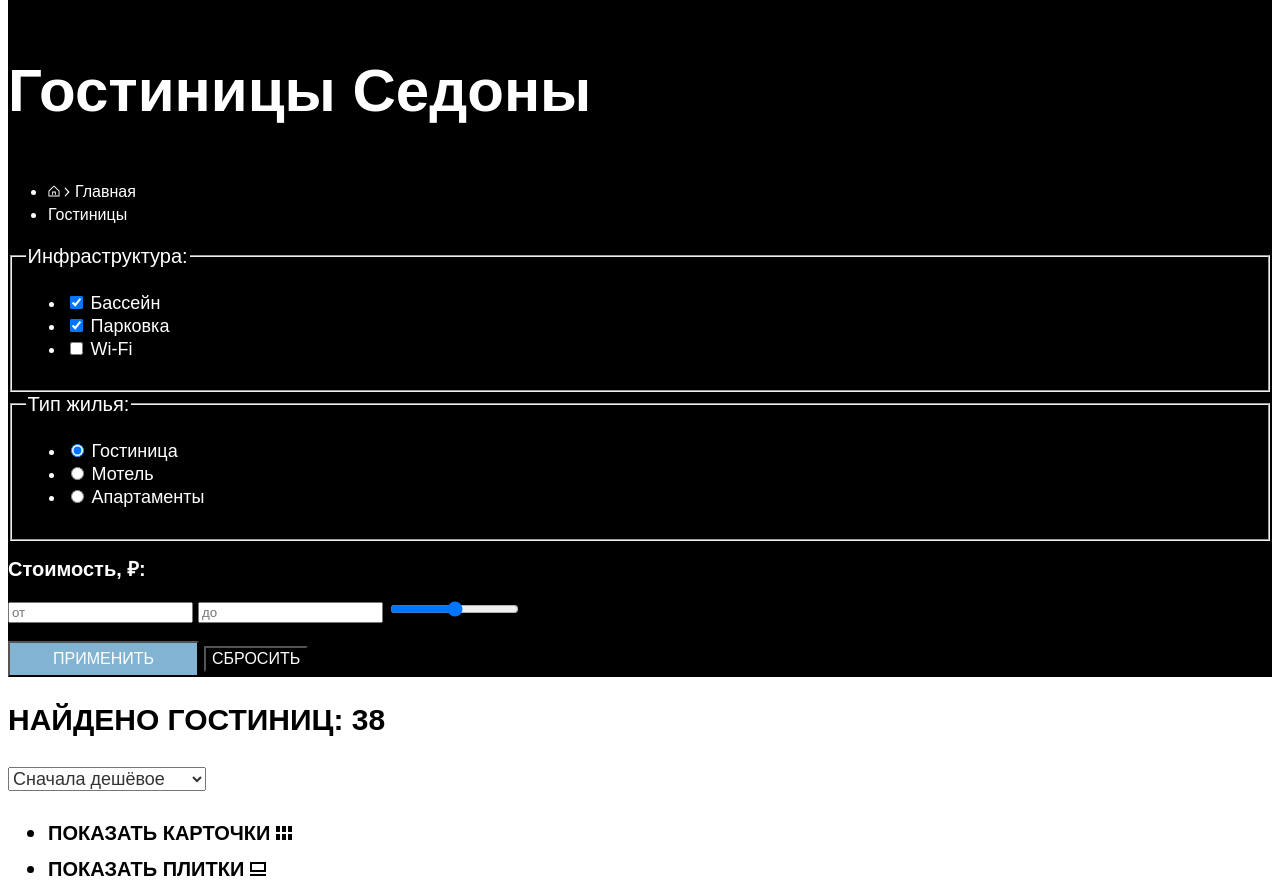
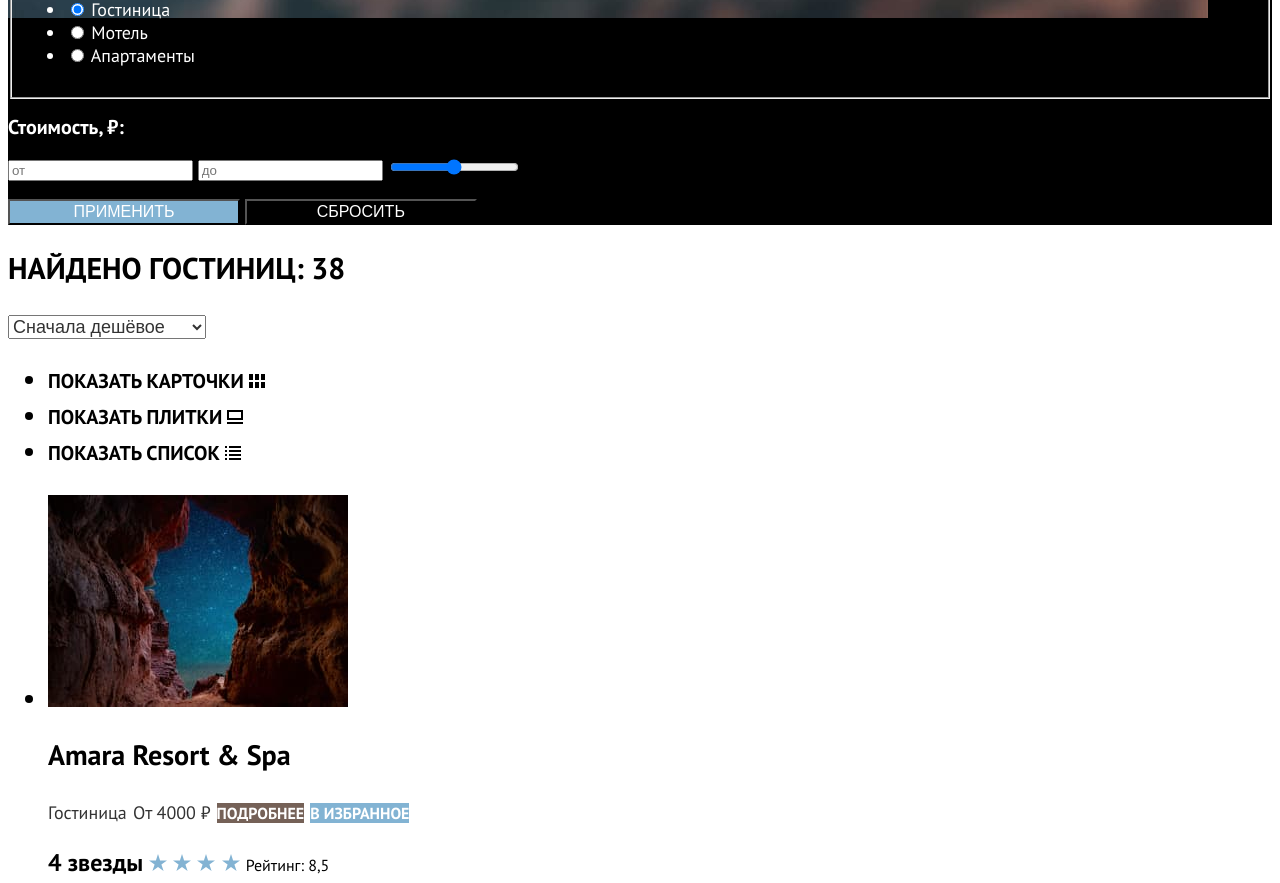
Before and after one commit to htmlacademy-htmlcss/2157947-sedona-35, a plain HTML site: page catalog.html in a window 1280 px wide. Shown: the part 732-1615 px from the top of the page. Drawn offline with Linux system fonts and the light colour scheme; a web font is replaced by a local one.

Commit message:
Доработка базовой стилизации всех страниц

```diff
--- a/catalog.html
+++ b/catalog.html
@@ -26,7 +26,7 @@
         </ul>
         <ul class="navigation-user-list">
           <li class="navigation-user-item">
-            <a class="navigation-uzer-link" href="#">
+            <a class="navigation-user-link" href="#">
               <span class="visually-hidden">Поиск</span>
               <img src="images/search.svg" width="20" height="20" alt="Лупа.">
             </a>
@@ -45,7 +45,6 @@
     </header>
     <main class="main-inner">
       <section class="catalog-offers">
-        <img class="mailing-list-background" src="images/content/content-photo-4.jpg" width="1200" height="412" alt="размытые горы.">
         <h1 class="inner-header-title">Гостиницы Седоны</h1>
         <ul class="breadcrumbs">
           <li class="breadcrumbs-item">
@@ -154,7 +153,7 @@
               <span class="product-card-type-of-housing">Гостиница</span>
               <b class="product-card-price">От 4000 ₽</b>
               <a class="button product-card-button" href="#">подробнее</a>
-              <a class="button product-card-button-1" href="#">в избранное</a>
+              <a class="button product-card-favourites" href="#">в избранное</a>
               <p class="hotels-stars">
                 <span class="visually-hidden">4 звезды</span>
                 <img src="images/star.svg" width="18" height="17" alt="Звезда.">
@@ -173,7 +172,7 @@
               <span class="product-card-type-of-housing">Гостиница</span>
               <b class="product-card-price">От 5000 ₽</b>
               <a class="button product-card-button" href="#">подробнее</a>
-              <a class="button product-card-button-1" href="#">в избранном</a>
+              <a class="button product-card-favourites" href="#">в избранном</a>
               <p class="hotels-stars">
                 <span class="visually-hidden">4 звезды</span>
                 <img src="images/star.svg" width="18" height="17" alt="Звезда.">
@@ -192,7 +191,7 @@
               <span class="product-card-type-of-housing">Гостиница</span>
               <b class="product-card-price">От 2500 ₽</b>
               <a class="button product-card-button" href="#">подробнее</a>
-              <a class="button product-card-button-1" href="#">в избранное</a>
+              <a class="button product-card-favourites" href="#">в избранное</a>
               <p class="hotels-stars">
                 <span class="visually-hidden">3 звезды</span>
                 <img src="images/star.svg" width="18" height="17" alt="Звезда.">
@@ -210,7 +209,7 @@
               <span class="product-card-type-of-housing">Гостиница</span>
               <b class="product-card-price">От 1500 ₽</b>
               <a class="button product-card-button" href="#">подробнее</a>
-              <a class="button product-card-button-1" href="#">в избранное</a>
+              <a class="button product-card-favourites" href="#">в избранное</a>
               <p class="hotels-stars">
                 <span class="visually-hidden">2 звезды</span>
                 <img src="images/star.svg" width="18" height="17" alt="Звезда.">
--- a/styles/styles.css
+++ b/styles/styles.css
@@ -2,7 +2,7 @@
   font-family: "PT Sans";
   font-style: normal;
   font-weight: 400;
-  src: url("../fonts/pt-sans-regular.woff2") format("woff2");
+  src: url("../fonts/ptsans-400.woff2") format("woff2");
   font-display: swap;
 }
 
@@ -10,37 +10,30 @@
   font-family: "PT Sans";
   font-style: normal;
   font-weight: 700;
-  src: url("../fonts/pt-sans-bold.woff2") format("woff2");
+  src: url("../fonts/ptsans-700.woff2") format("woff2");
   font-display: swap;
 }
 
-@font-face {
-  font-family: "PT Sans";
-  font-style: italic;
-  font-weight: 400;
-  src: url("../fonts/pt-sans-italic.woff2") format("woff2");
-  font-display: swap;
+*,
+*::after,
+*::before {
+  box-sizing: border-box;
 }
 
-@font-face {
-  font-family: "PT Sans";
-  font-style: italic;
-  font-weight: 700;
-  src: url("../fonts/pt-sans-bold-italic.woff2") format("woff2");
-  font-display: swap;
-}
 body {
-  font-family: "PT Sans", sans-serif;
+  font-family: "PT Sans", "Arial", sans-serif;
   font-size: 24px;
   line-height: 28px;
   font-weight: 700;
   color: #000000;
   background-color: #ffffff;
 }
+
 .page-header {
   color: #000000;
   background-color: #ffffff;
 }
+
 .navigation-link {
   font-size: 20px;
   line-height: 24px;
@@ -50,7 +43,8 @@ body {
   text-decoration: none;
   text-transform: capitalize;
 }
-.navigation-uzer-link {
+
+.navigation-user-link {
   font-size: 20px;
   line-height: 24px;
   text-align: center;
@@ -59,6 +53,7 @@ body {
   text-decoration: none;
   text-transform: capitalize;
 }
+
 .button {
   font-size: 20px;
   line-height: 36px;
@@ -68,28 +63,31 @@ body {
   text-decoration: none;
   text-transform: uppercase;
 }
+
 .button-all {
   font-size: 16px;
   line-height: 20px;
+  max-width: 232px;
+  width: 100%;
 }
+
 .hero {
   background-image: url("../images/content/content-background.jpg");
   background-size: 1200px 412px;
   background-repeat: no-repeat;
 }
-.subject {
- padding-top: 10px;
- padding-left: 370px;
+
+.background-mask {
+  padding-bottom: 3px;
 }
-.background-mask {
- padding-bottom: 10;
-}
+
 .hero-title {
   font-size: 30px;
   line-height: 36px;
   text-align: center;
   text-transform: uppercase;
 }
+
 .hero-text {
   font-size: 22px;
   line-height: 26px;
@@ -97,11 +95,13 @@ body {
   background-color: #ffffff;
   text-align: center;
 }
+
 .advantages-caption {
   color: #ffffff;
   background-color: #82B3D3;
   text-transform: uppercase;
 }
+
 .advantages-characteristic {
   font-size: 18px;
   line-height: 21px;
@@ -109,54 +109,62 @@ body {
   color: #ffffff;
   background-color: #82B3D3;
 }
+
 .advantages-title {
   color: #000000;
-  background-color:rgba(131, 179, 211, 0.12);
+  background-color: rgba(131, 179, 211, 0.12);
   text-align: center;
   text-transform: uppercase;
 }
+
 .advantages-description {
   font-size: 18px;
   line-height: 21px;
   font-weight: 400;
-  text-align:center;
-  color:#333333;
+  text-align: center;
+  color: #333333;
   background-color: rgba(131, 179, 211, 0.12);
 }
+
 .advantages-headline {
   color: #000000;
   background-color: rgba(131, 179, 211, 0.2);
   text-align: center;
   text-transform: uppercase;
 }
+
 .advantages-desc {
   font-size: 18px;
   line-height: 21px;
   font-weight: 400;
-  text-align:center;
-  color:#333333;
+  text-align: center;
+  color: #333333;
   background-color: rgba(131, 179, 211, 0.2);
 }
+
 .advantages-subtitle {
   color: #000000;
   background-color: #ffffff;
   text-align: center;
   text-transform: uppercase;
 }
+
 .advantages-tagline {
   font-size: 18px;
   line-height: 21px;
   font-weight: 400;
-  text-align:center;
-  color:#333333;
+  text-align: center;
+  color: #333333;
   background-color: #ffffff;
 }
+
 .appointment-title {
   font-size: 30px;
   line-height: 36px;
   text-align: center;
   text-transform: uppercase;
 }
+
 .appointment-text {
   font-size: 22px;
   line-height: 26px;
@@ -164,34 +172,41 @@ body {
   text-align: center;
   color: #333333;
 }
+
 .appointment-button {
-  width: 376px;
-  height: 52px;
+  max-width: 232px;
+  width: 100%;
 }
+
 .newsletter {
   color: #ffffff;
   background-color: #000000;
   text-align: center;
 }
+
 .newsletter-title {
   font-size: 30px;
   line-height: 36px;
   text-transform: uppercase;
 }
+
 .newsletter-text {
   font-size: 22px;
   line-height: 26px;
   font-weight: 400;
 }
+
 .newsletter-button {
-  width: 232px;
-  height: 52px;
+  max-width: 232px;
+  width: 100%;
   background-color: #82B3D3;
 }
+
 .page-footer a {
   color: #000000;
   text-decoration: none;
 }
+
 .contacts-phone {
   font-size: 40px;
   line-height: 40px;
@@ -200,7 +215,10 @@ body {
   text-align: center;
   text-transform: capitalize;
 }
+
 .catalog-offers {
+  background-image: url("../images/content/content-photo-4.jpg");
+  background-repeat: no-repeat;
   font-size: 18px;
   line-height: 23px;
   font-weight: 400;
@@ -208,90 +226,111 @@ body {
   background-color: #000000;
 
 }
+
 .catalog-offers a {
   color: #ffffff;
   text-decoration: none;
   text-align: center;
 }
+
 .inner-header-title {
   font-size: 60px;
   line-height: 78px;
 }
+
 .breadcrumbs-link {
   font-size: 16px;
   line-height: 21px;
 }
+
 .catalog-filter-title {
   font-size: 20px;
   line-height: 24px;
 }
+
 .cost {
   font-size: 20px;
   line-height: 24px;
 }
+
 .button-apply {
   font-size: 16px;
   line-height: 20px;
-  width: 191px;
-  height: 36px;
+  max-width: 232px;
+  width: 100%;
   background-color: #82B3D3;
 }
+
 .botton-reset {
   font-size: 16px;
   line-height: 20px;
   background: none;
+  max-width: 232px;
+  width: 100%;
 }
+
 .result {
   font-size: 30px;
   line-height: 36px;
   text-transform: uppercase;
 }
-.select-control{
+
+.select-control {
   font-size: 18px;
   line-height: 21px;
   color: #333333;
 }
+
 .button-light {
   color: #000000;
   background: none;
+  max-width: 232px;
+  width: 100%;
 }
+
 .product-card-link {
   color: #000000;
   text-decoration: none;
 }
+
 .product-card-type-of-housing {
   font-size: 18px;
   line-height: 21px;
   font-weight: 400;
   color: #333333;
 }
+
 .product-card-price {
   font-size: 18px;
   line-height: 21px;
   font-weight: 400;
   color: #333333;
 }
-.product-card-button{
+
+.product-card-button {
   font-size: 16px;
   line-height: 20px;
   text-align: center;
-  width:88px;
-  height: 20px;
+  max-width: 232px;
+  width: 100%;
 }
- .product-card-button-1 {
+
+.product-card-favourites {
   font-size: 16px;
   line-height: 20px;
   text-align: center;
-  width:88px;
-  height: 20px;
+  max-width: 232px;
+  width: 100%;
   background-color: #82B3D3;
 }
+
 .rating {
   font-size: 16px;
   line-height: 20px;
   font-weight: 400;
   text-align: center;
 }
+
 .pagination-link {
   width: 60px;
   height: 60px;
```
Also changed, not shown: index.html (+1 -1 lines). Lines whose indentation alone changed are shown as unchanged.
